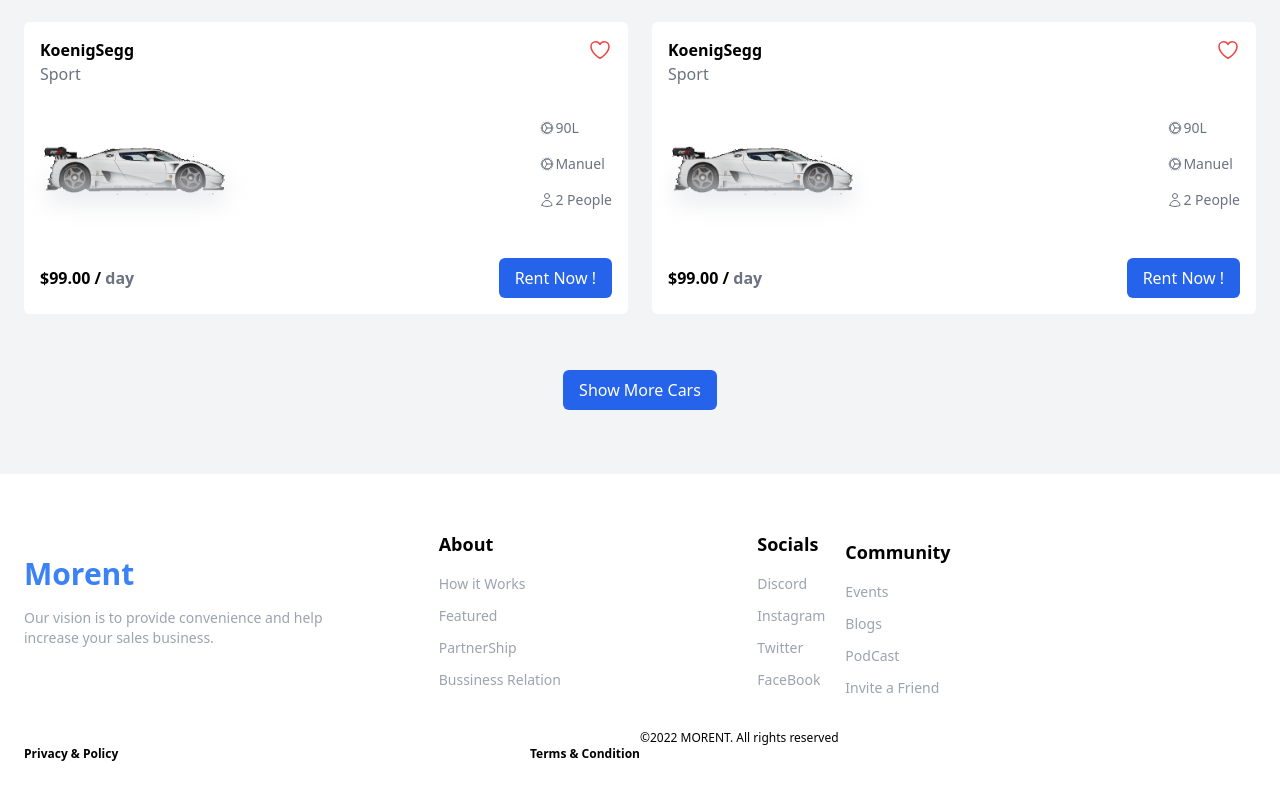
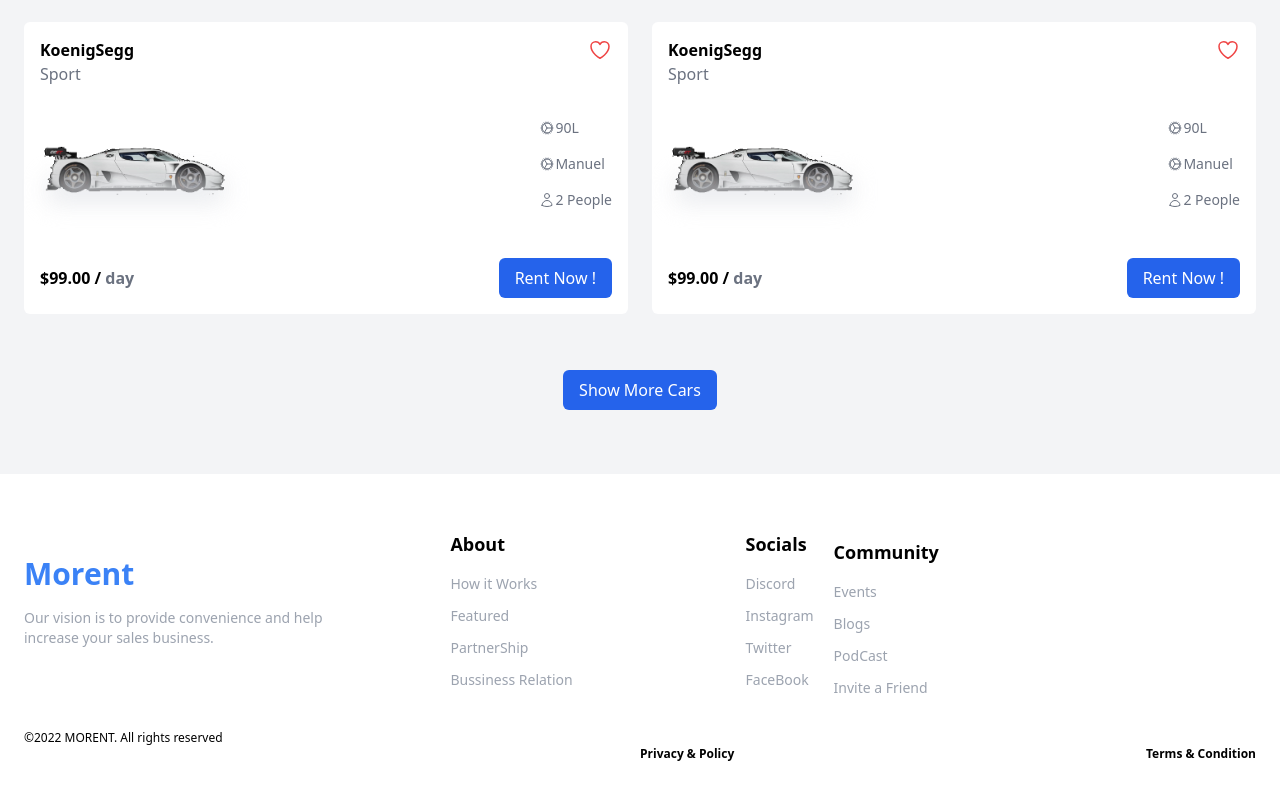
Before and after one commit to Redskullvue/Morent, a Vue app: page / in a window 1280 px wide. Shown: the part 2039-2839 px from the top of the page. Built offline with nearby package versions, Linux system fonts and the light colour scheme.

Commit message:
Fix : Footer styling issues Fixed

```diff
--- a/src/components/footer.vue
+++ b/src/components/footer.vue
@@ -1,8 +1,10 @@
 <template>
   <div>
     <!-- Footer Header -->
-    <div class="flex flex-col md:flex-row items-center justify-between">
-      <div class="w-full">
+    <div
+      class="flex flex-col md:flex-row md:items-start items-center justify-between md:border-b-2 border-gray-100"
+    >
+      <div class="w-full md:mt-6 md:mr-24">
         <h1 class="text-blue-500 font-bold text-3xl mb-4">Morent</h1>
         <h4 class="w-3/4 text-sm text-gray-400">
           Our vision is to provide convenience and help increase your sales
@@ -10,7 +12,9 @@
         </h4>
       </div>
       <!-- Footer Items -->
-      <div class="w-full mt-8 flex items-center justify-between mb-4">
+      <div
+        class="w-full mt-8 flex items-center justify-between mb-4 md:justify-end md:mt-4 md:w-11/12 md:ml-10 md:gap-x-10"
+      >
         <div class="ml-1">
           <h2 class="font-bold text-lg mb-4">About</h2>
           <ul class="text-sm text-gray-400 flex flex-col gap-y-3">
@@ -30,7 +34,7 @@
           </ul>
         </div>
       </div>
-      <div class="w-full mt-8">
+      <div class="w-full mt-8 md:mt-4 md:ml-10">
         <div>
           <h2 class="font-bold text-lg mb-4">Community</h2>
           <ul class="text-sm text-gray-400 flex flex-col gap-y-3 items-start">
@@ -42,14 +46,14 @@
         </div>
       </div>
     </div>
-    <div class="md:flex">
+    <div class="flex flex-col md:flex-row">
+      <div class="w-full mt-6 text-xs">©2022 MORENT. All rights reserved</div>
       <div
-        class="w-full mt-10 mb-4 flex items-center justify-between font-bold text-xs"
+        class="w-full mt-10 mb-4 flex items-center justify-between font-bold text-xs md:mt-6 md:justify-end gap-x-4"
       >
         <div>Privacy & Policy</div>
         <div>Terms & Condition</div>
       </div>
-      <div class="w-full mt-6 text-xs">©2022 MORENT. All rights reserved</div>
     </div>
   </div>
 </template>
```
